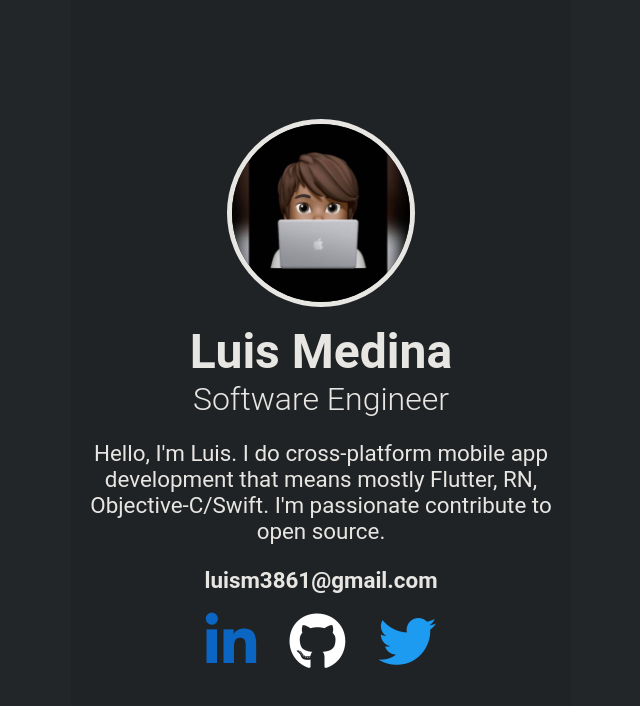
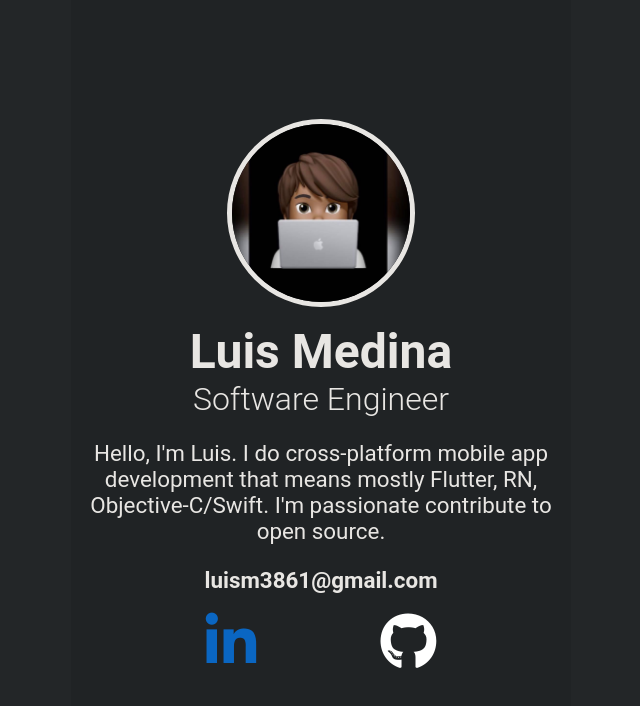
Before and after one commit to luism3861/resume-react, a React (Create React App) app: page / in a window 1280 px wide. Shown: the top 706 px of the page, without its empty margins (319-959 px from the left). Built offline with nearby package versions, Linux system fonts and the light colour scheme.

Commit message:
skdllsdk

```diff
--- a/src/components/Hero.js
+++ b/src/components/Hero.js
@@ -27,14 +27,6 @@ const Hero = ({ resumeObj }) => {
         >
           <i className='fab fa-github fa-3x'></i>
         </a>
-        <a
-          href='https://twitter.com/luism3861'
-          className='twitter__logo'
-          target='_blank'
-          rel='noopener noreferrer'
-        >
-          <i className='fab fa-twitter fa-3x'></i>
-        </a>
       </div>
     </div>
   );
```
